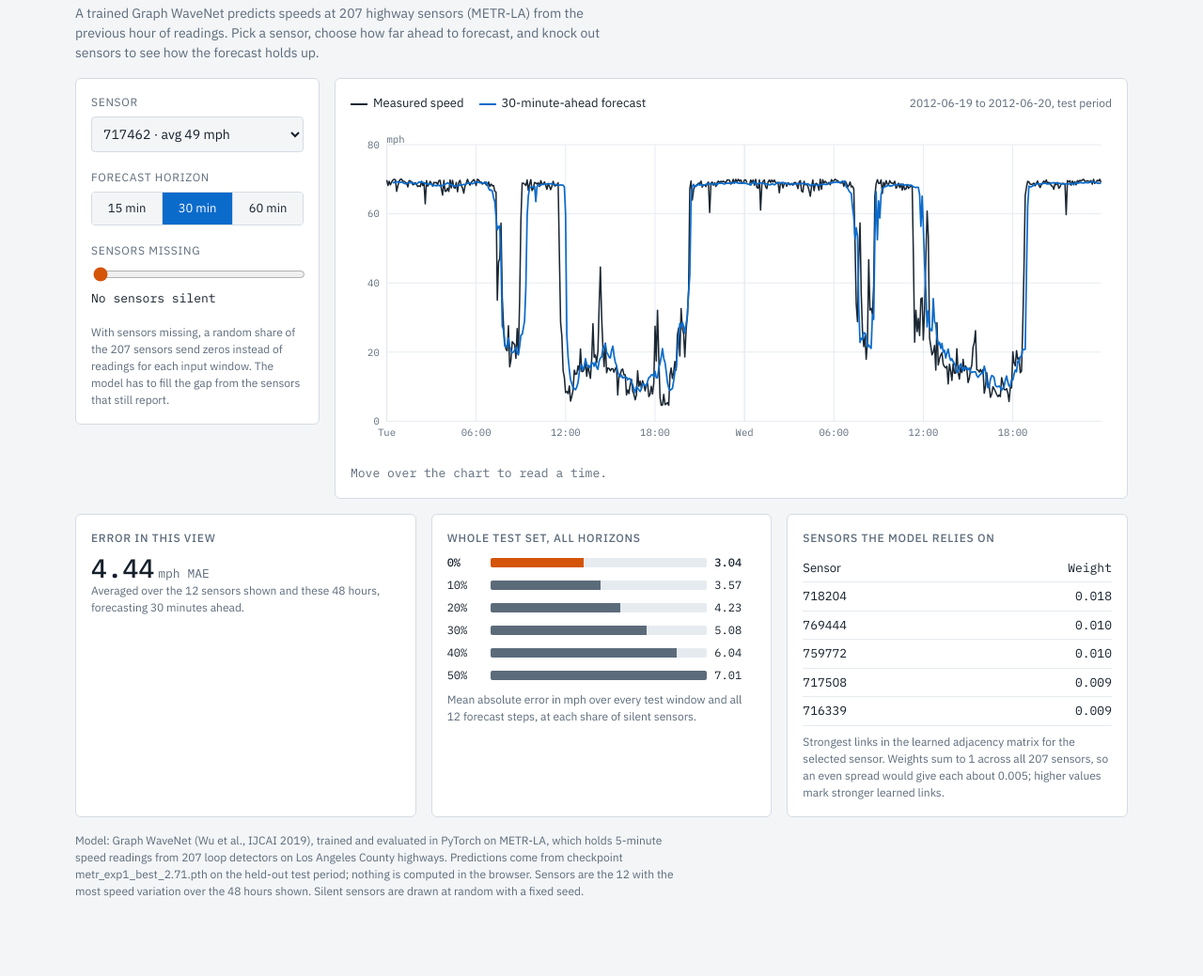
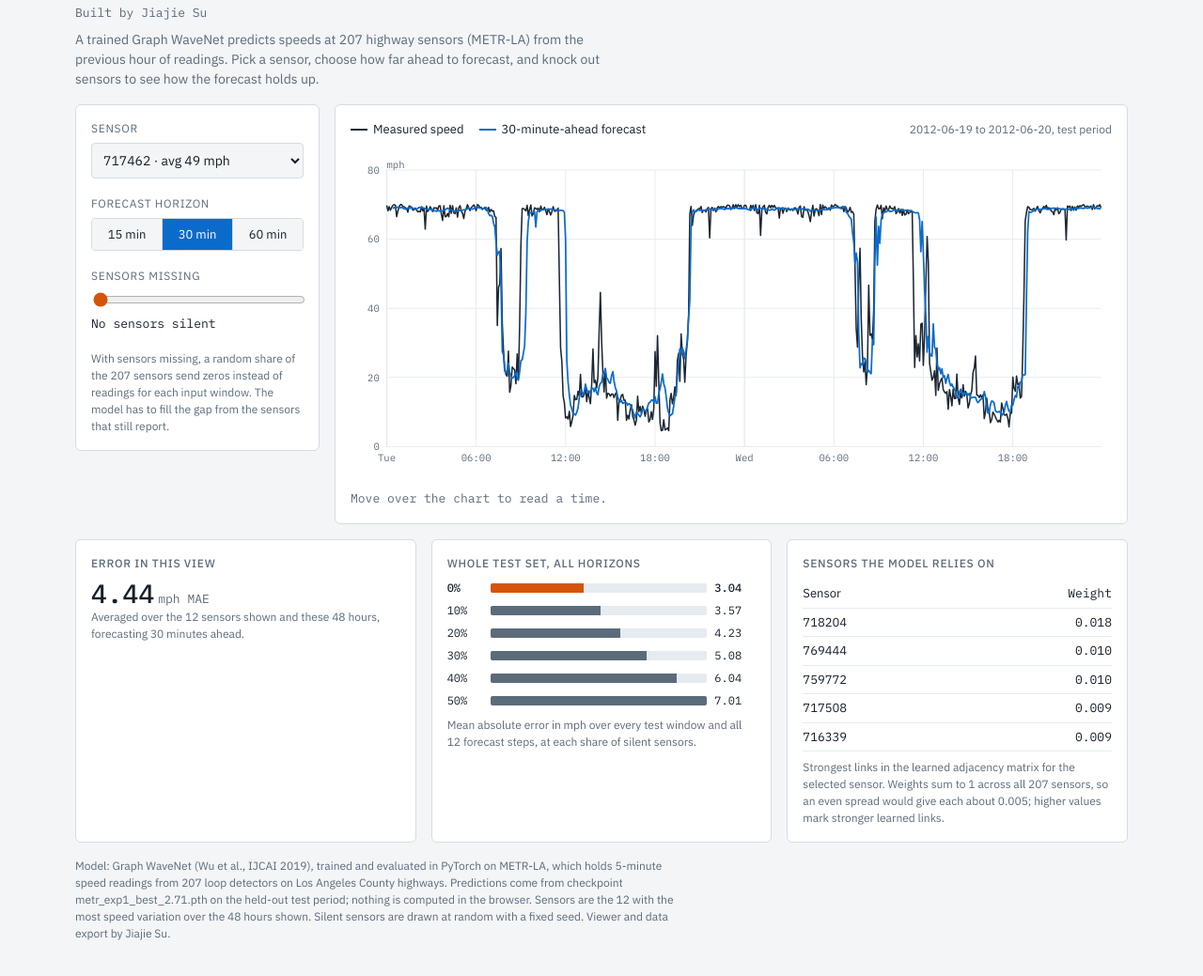
Before and after one commit to Coliner-jiajie/graph-wavenet-traffic-demo, a plain HTML site: page docs/index.html in a window 1280 px wide. Shown: the part 65-1104 px from the top of the page at 94% size. Before the commit the page ends 1071 px from the top, so only its background shows below. Drawn offline with Linux system fonts and the light colour scheme.

Commit message:
Add author byline to the viewer
Show "Built by Jiajie Su" under the page title and in the footer, and in the README.

```diff
--- a/docs/index.html
+++ b/docs/index.html
@@ -37,7 +37,8 @@ body {
 }
 .wrap { max-width: 1120px; margin: 0 auto; display: flex; flex-direction: column; gap: 16px; }
 h1 { font-size: 22px; font-weight: 600; margin: 0; letter-spacing: -0.01em; text-wrap: balance; }
-.sub { color: var(--muted); max-width: 70ch; margin: 4px 0 0; }
+.by { font-family: var(--font-mono); font-size: 13px; color: var(--muted); margin: 4px 0 0; }
+.sub { color: var(--muted); max-width: 70ch; margin: 8px 0 0; }
 .main { display: grid; grid-template-columns: 260px minmax(0, 1fr); gap: 16px; align-items: start; }
 @media (max-width: 820px) { .main { grid-template-columns: minmax(0, 1fr); } }
 .panel { background: var(--surface); border: 1px solid var(--line); border-radius: 6px; padding: 16px; min-width: 0; }
@@ -85,6 +86,7 @@ footer a { color: var(--pred); }
 <div class="wrap">
   <header>
     <h1>Graph WaveNet traffic forecast on Los Angeles highways</h1>
+    <p class="by">Built by Jiajie Su</p>
     <p class="sub">A trained Graph WaveNet predicts speeds at 207 highway sensors (METR-LA) from the previous hour of readings. Pick a sensor, choose how far ahead to forecast, and knock out sensors to see how the forecast holds up.</p>
   </header>
 
@@ -263,7 +265,8 @@ new MutationObserver(render).observe(document.documentElement, { attributes: tru
 document.getElementById("foot").innerHTML =
   "Model: Graph WaveNet (Wu et al., IJCAI 2019), trained and evaluated in PyTorch on METR-LA, which holds 5-minute speed readings from 207 loop detectors on Los Angeles County highways. " +
   "Predictions come from checkpoint " + DATA.checkpoint + " on the held-out test period; nothing is computed in the browser. " +
-  "Sensors are the 12 with the most speed variation over the 48 hours shown. Silent sensors are drawn at random with a fixed seed.";
+  "Sensors are the 12 with the most speed variation over the 48 hours shown. Silent sensors are drawn at random with a fixed seed. " +
+  "Viewer and data export by Jiajie Su.";
 render();
 </script>
 
```
Also changed, not shown: src/template.html (+5 -2 lines), docs/screenshot.png, 1 other file.
